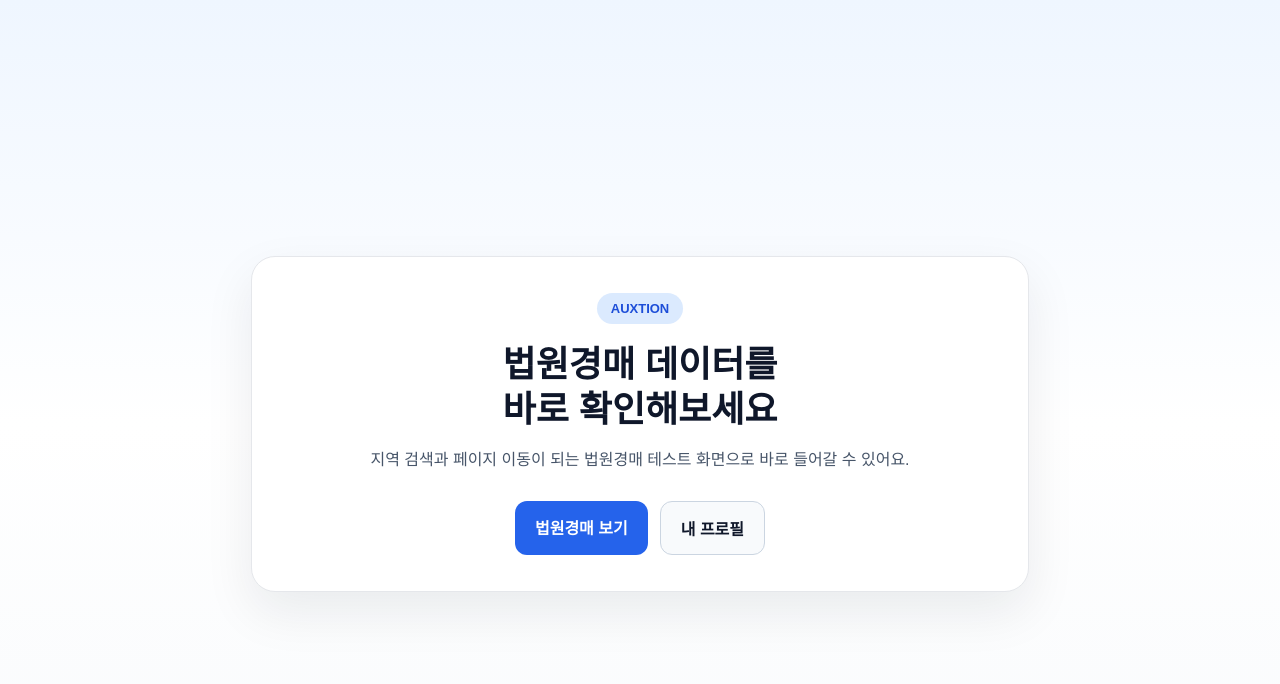
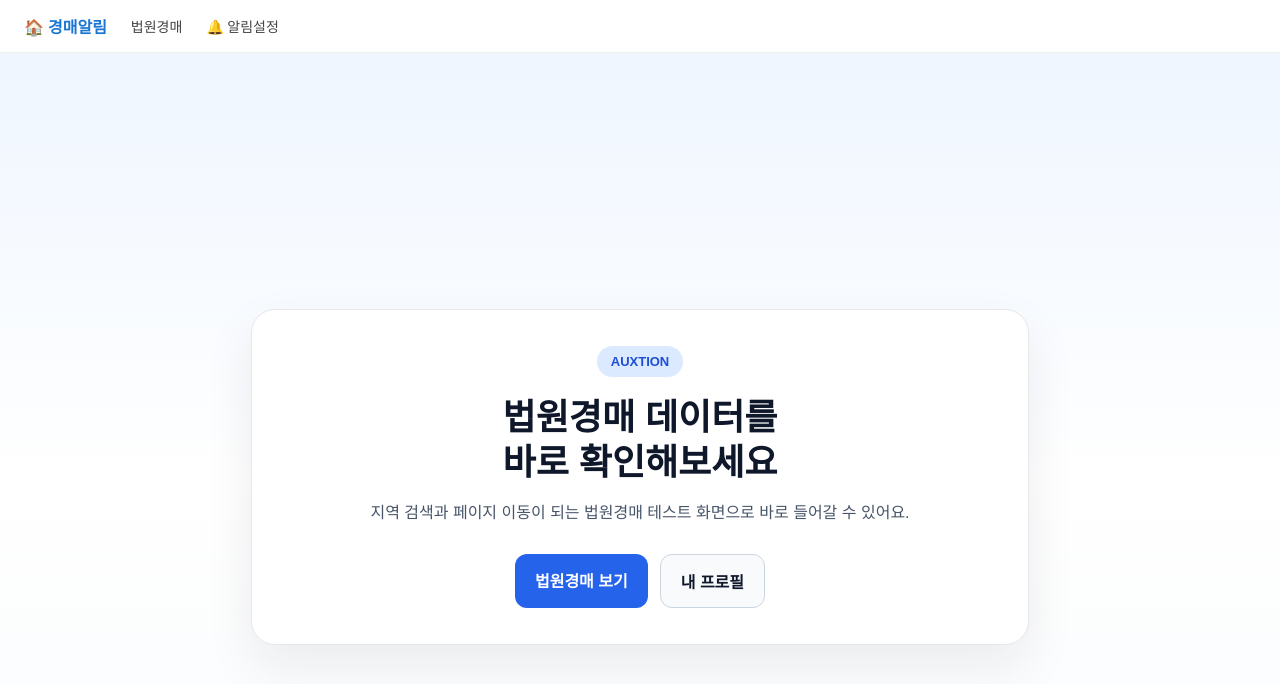
Before and after one commit to q9mkghu-wq/auxtion, a Next.js app: page / in a window 1280 px wide. Shown: the top 684 px of the page. Built offline with nearby package versions, Linux system fonts and the light colour scheme.

Commit message:
Update layout.js

```diff
--- a/app/layout.js
+++ b/app/layout.js
@@ -1,3 +1,5 @@
+import Link from "next/link";
+
 export const metadata = {
   title: "경매 알림 앱",
   description: "법원경매 / 온비드 공매 알림 서비스",
@@ -6,13 +8,22 @@ export const metadata = {
 export default function RootLayout({ children }) {
   return (
     <html lang="ko">
-      <body
-        style={{
-          margin: 0,
-          padding: 0,
-          background: "#f8fafc",
-        }}
-      >
+      <body style={{ margin: 0, padding: 0, background: "#f8fafc" }}>
+        <nav style={{
+          background: "#fff", borderBottom: "1px solid #eee",
+          padding: "0 24px", height: 52, display: "flex",
+          alignItems: "center", gap: 24, position: "sticky", top: 0, zIndex: 100
+        }}>
+          <Link href="/" style={{ fontWeight: 700, fontSize: 16, color: "#1976D2", textDecoration: "none" }}>
+            🏠 경매알림
+          </Link>
+          <Link href="/court" style={{ fontSize: 14, color: "#444", textDecoration: "none" }}>
+            법원경매
+          </Link>
+          <Link href="/alert" style={{ fontSize: 14, color: "#444", textDecoration: "none" }}>
+            🔔 알림설정
+          </Link>
+        </nav>
         {children}
       </body>
     </html>
```
